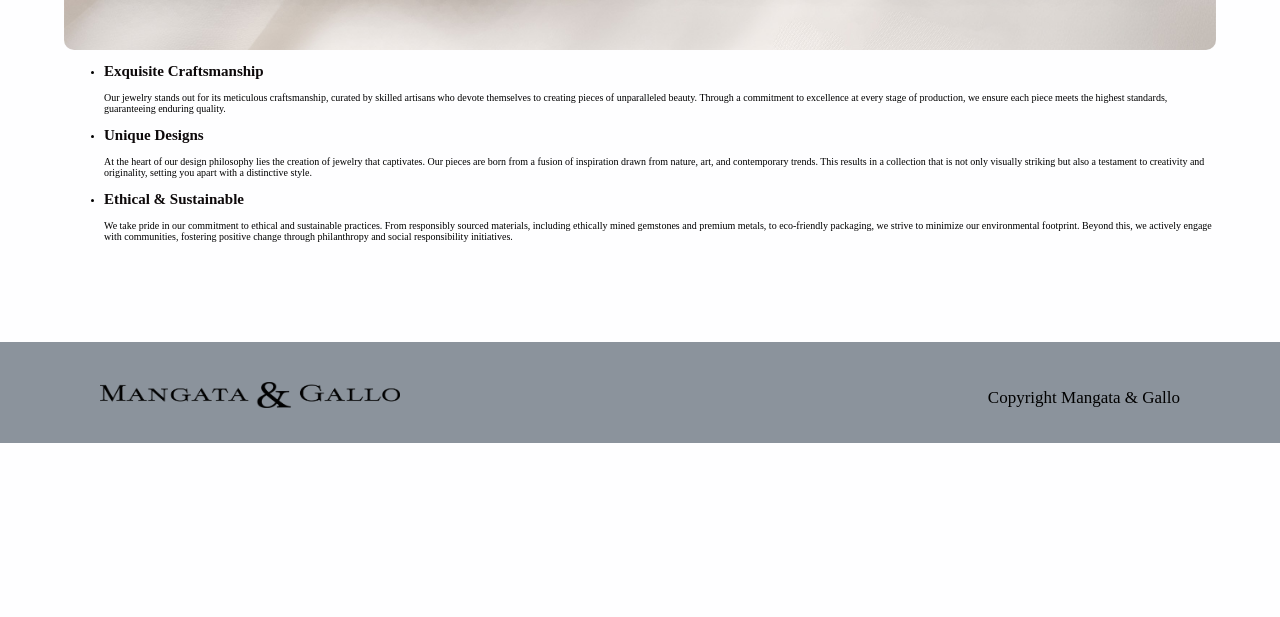
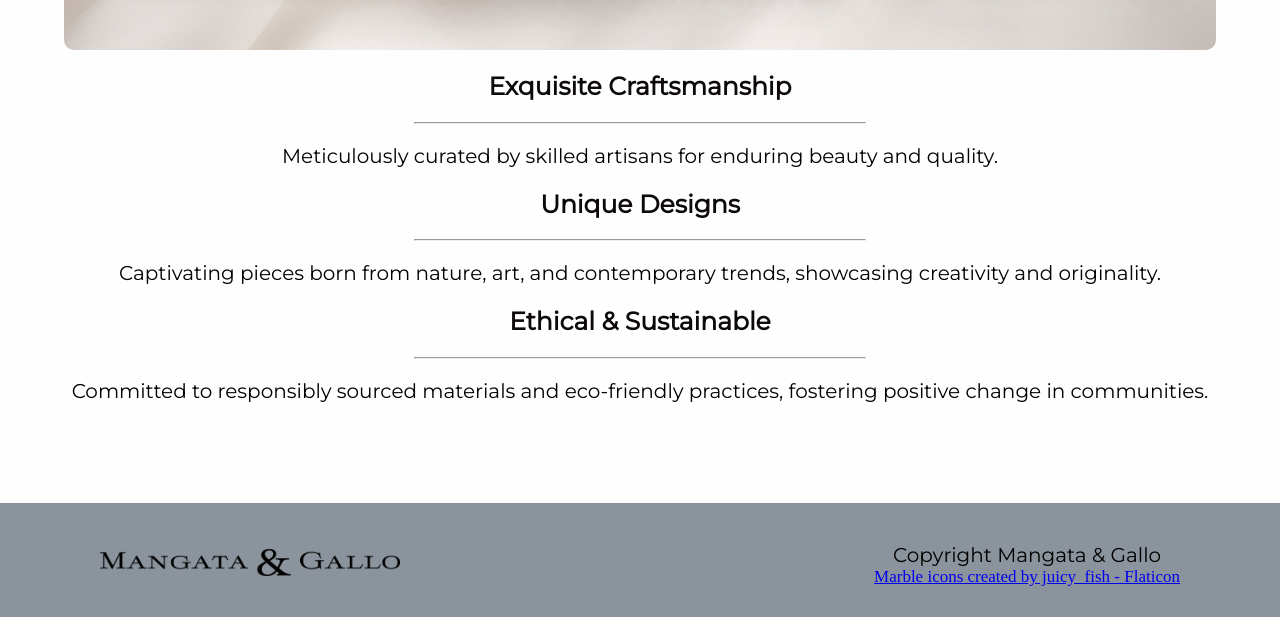
Before and after one commit to Jvking7/Luxury-Jewelry, a plain HTML site: page App/About/about.html in a window 1280 px wide. Shown: the part 360-977 px from the top of the page. Before the commit the page ends 803 px from the top, so only its background shows below. Drawn offline with Linux system fonts and the light colour scheme.

Commit message:
added styling to about h2's and added a url for index css located in teh footer

```diff
--- a/App/About/About.css
+++ b/App/About/About.css
@@ -1,3 +1,28 @@
 .about-img {
     background-image: url("../Assets/about-banner\ img.png");
 }
+
+li {
+    list-style: none;
+}
+
+hr {
+    width: 45rem;
+}
+
+ul {
+    margin: 0 auto;
+    padding: 0;
+}
+
+h2 {
+    text-align: center;
+    font-size: 2.5rem;
+    font-family: Montserrat, Geneva, Tahoma, sans-serif;;
+}
+
+p{
+    font-size: 2rem;
+    font-family: Montserrat, Geneva, Tahoma, sans-serif;
+    text-align: center;
+}
--- a/App/About/about.html
+++ b/App/About/about.html
@@ -44,19 +44,22 @@
                     <h2>
                         Exquisite Craftsmanship
                     </h2>
-                    <p>Our jewelry stands out for its meticulous craftsmanship, curated by skilled artisans who devote themselves to creating pieces of unparalleled beauty. Through a commitment to excellence at every stage of production, we ensure each piece meets the highest standards, guaranteeing enduring quality.</p>
+                    <hr>
+                    <p>Meticulously curated by skilled artisans for enduring beauty and quality.</p>
                 </li>
                 <li>
                     <h2>
                         Unique Designs
                     </h2>
-                    <p>At the heart of our design philosophy lies the creation of jewelry that captivates. Our pieces are born from a fusion of inspiration drawn from nature, art, and contemporary trends. This results in a collection that is not only visually striking but also a testament to creativity and originality, setting you apart with a distinctive style.</p>
+                    <hr>
+                    <p>Captivating pieces born from nature, art, and contemporary trends, showcasing creativity and originality.</p>
                 </li>
                 <li>
                     <h2>
                         Ethical & Sustainable
                     </h2>
-                    <p>We take pride in our commitment to ethical and sustainable practices. From responsibly sourced materials, including ethically mined gemstones and premium metals, to eco-friendly packaging, we strive to minimize our environmental footprint. Beyond this, we actively engage with communities, fostering positive change through philanthropy and social responsibility initiatives.</p>
+                    <hr>
+                    <p>Committed to responsibly sourced materials and eco-friendly practices, fostering positive change in communities.</p>
                 </li>
             </ul>
         </section>
@@ -68,8 +71,10 @@
             </div>
             <div>
                 <p>Copyright Mangata & Gallo </p>
+                <a href="https://www.flaticon.com/free-icons/marble" title="marble icons">Marble icons created by juicy_fish - Flaticon</a>
             </div>
         </div>
+
     </footer>
 </body>
 
```
Also changed, not shown: App/Schedule/schedule.html (+1 -0 lines), index.html (+1 -0 lines).
